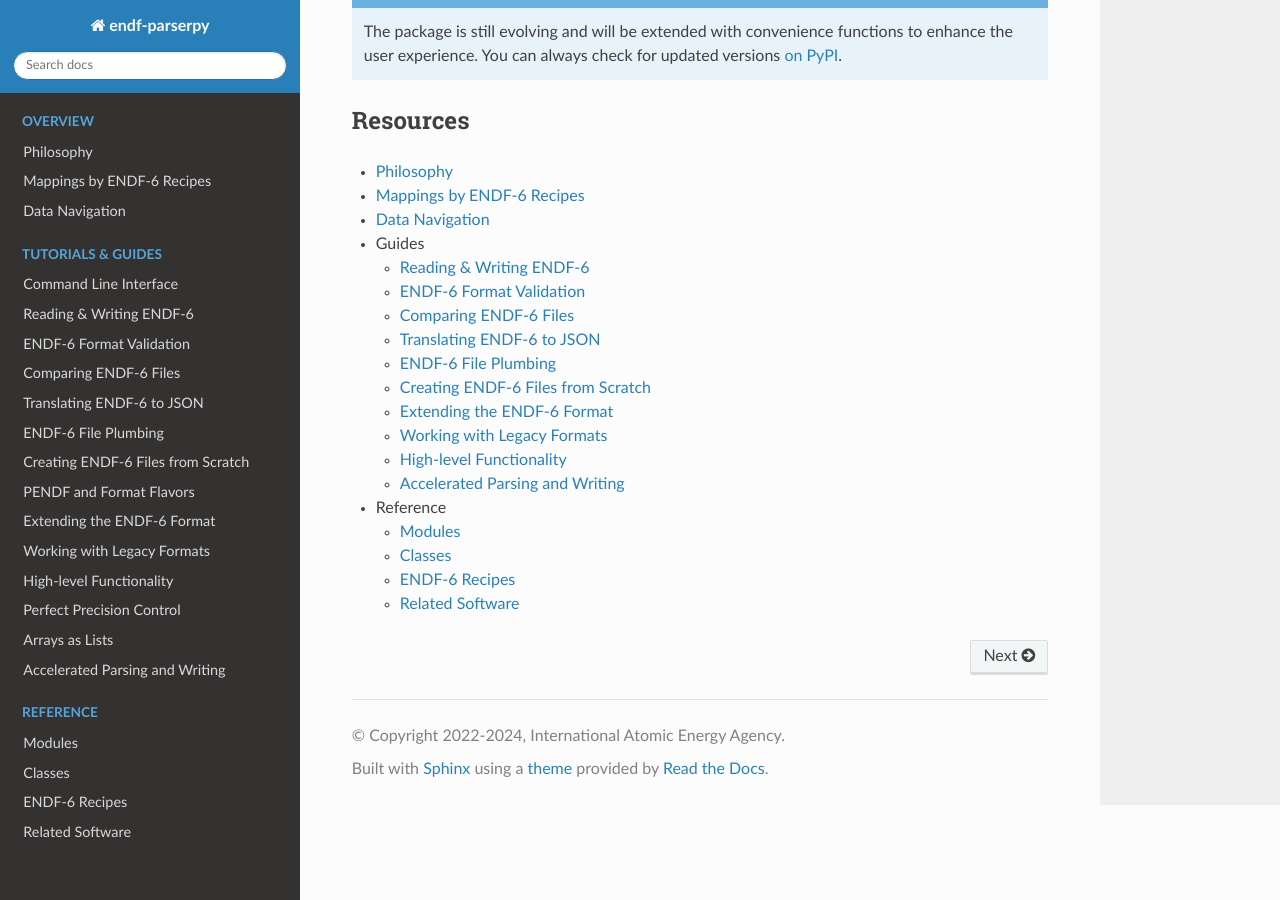
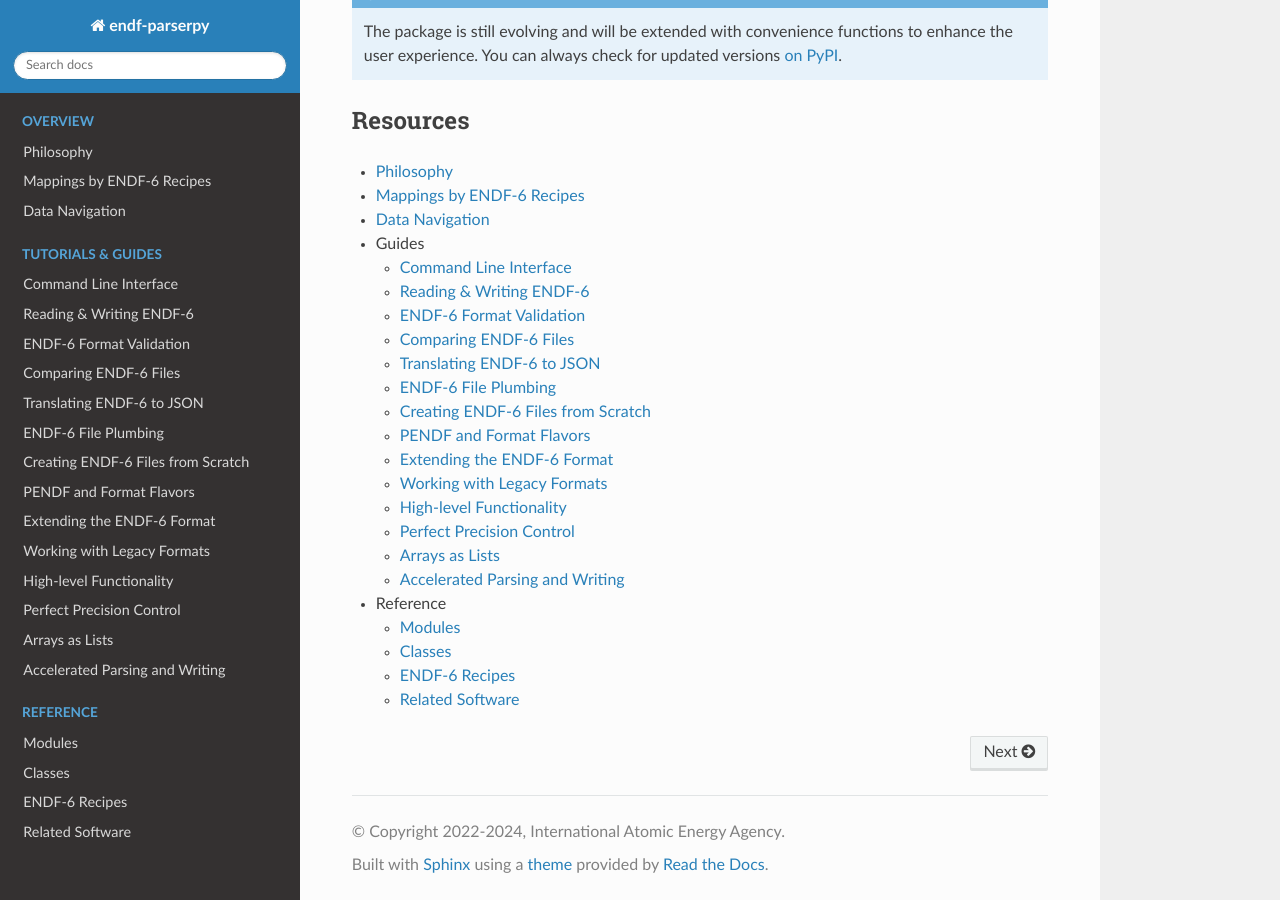
Before and after one commit to IAEA-NDS/endf-parserpy, a Sphinx documentation site: the page built from docs/source/index.rst, in a window 1280 px wide and 900 px high, scrolled down 1092 px. Built offline with Sphinx 7.4.7 and the Read the Docs theme 3.1.0, drawn with Linux system fonts in a browser that asks for light colours.

Commit message:
include new sections in welcome index

```diff
--- a/docs/source/index.rst
+++ b/docs/source/index.rst
@@ -114,15 +114,19 @@ Resources
 - :doc:`overview/endf_navigation`
 - Guides
 
+  - :doc:`guide/command_line_interface`
   - :doc:`guide/reading_writing_endf`
   - :doc:`guide/endf_format_validation`
   - :doc:`guide/comparing_endf_files`
   - :doc:`guide/format_translation`
   - :doc:`guide/endf_plumbing`
   - :doc:`guide/creation_endf_scratch`
+  - :doc:`guide/pendf_and_format_flavors`
   - :doc:`guide/format_extensions`
   - :doc:`guide/working_with_legacy_formats`
   - :doc:`guide/high_level_functionality`
+  - :doc:`guide/perfect_precision`
+  - :doc:`guide/arrays_as_list`
   - :doc:`guide/accelerated_parsing_and_writing`
 
 - Reference
```
